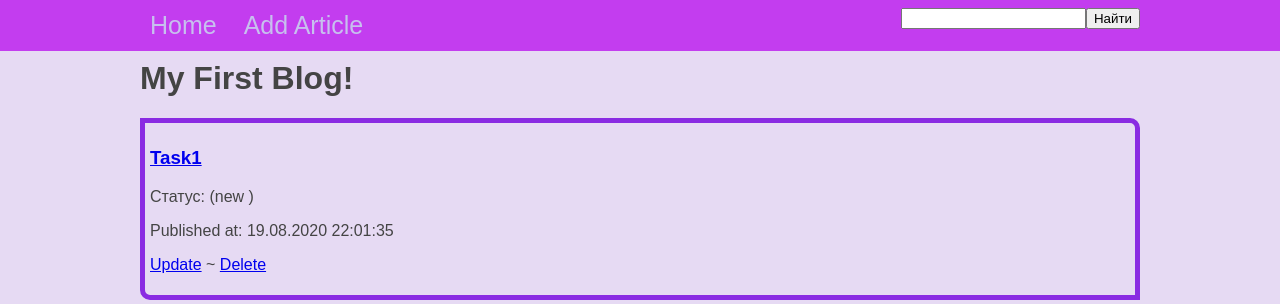
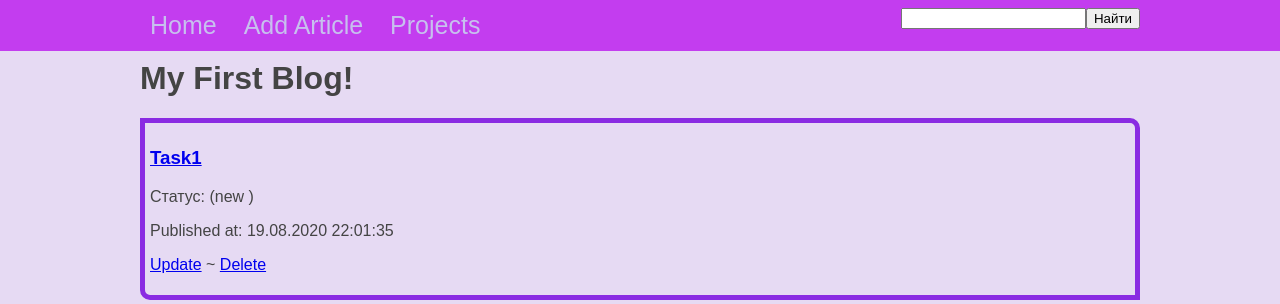
Before and after one commit to DaryaNov/homework50, a Django app: template source/webapp/templates/article/index.html in a window 1280 px wide. Shown: the top 304 px of the page. Run offline with Django 3.2, Linux system fonts and the light colour scheme; the template is opened without the code that fills it: values that come from a table or form of the project are taken from there, others are empty; data comes from the database, SQL or seed files in the repository; some libraries are stand-ins or nearby versions.

Commit message:
commit добавление и редактирование

```diff
--- a/source/webapp/templates/base.html
+++ b/source/webapp/templates/base.html
@@ -19,6 +19,7 @@
             <ul class="menu">
                 <li><a href="{% url 'index' %}">Home</a></li>
                 <li><a href="{% url 'article_create' %}">Add Article</a></li>
+                <li><a href="{% url 'index_project' %}">Projects</a></li>
                 {% block menu %}{% endblock %}
             </ul>
 
```
